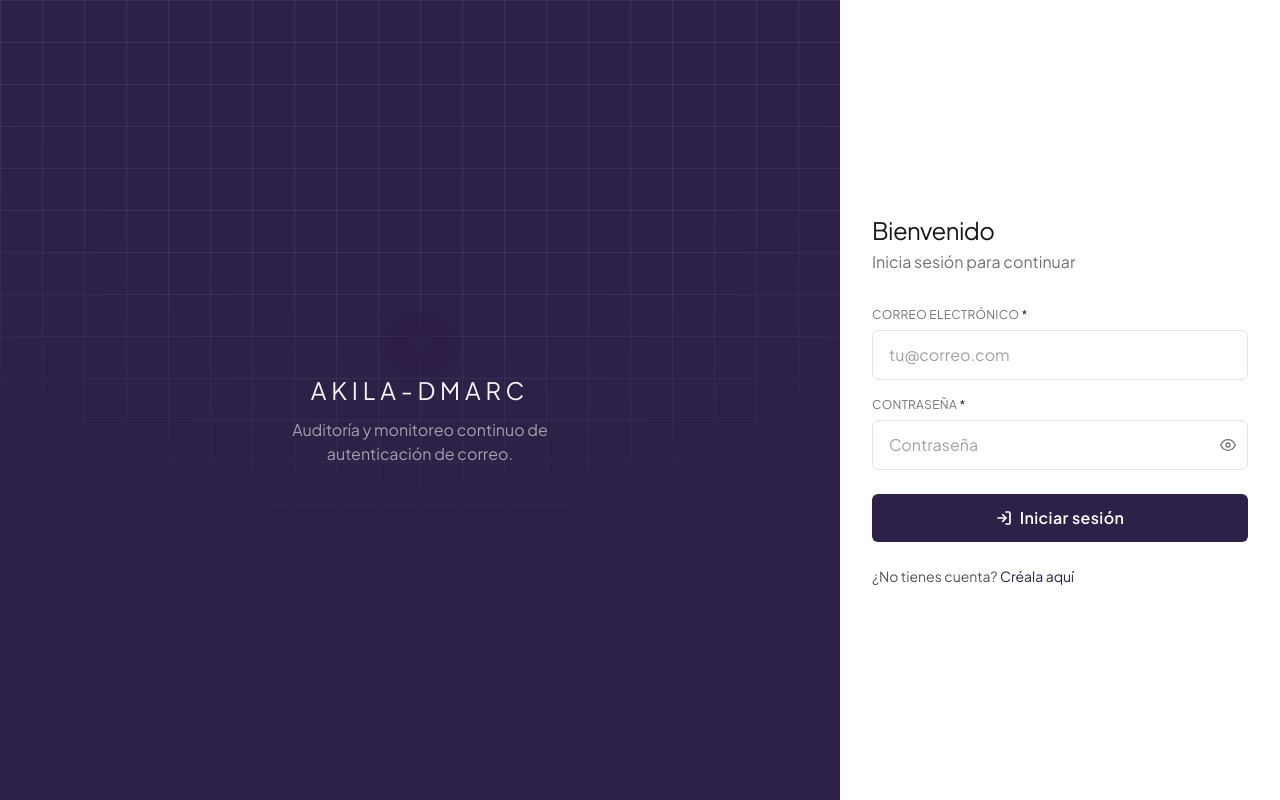
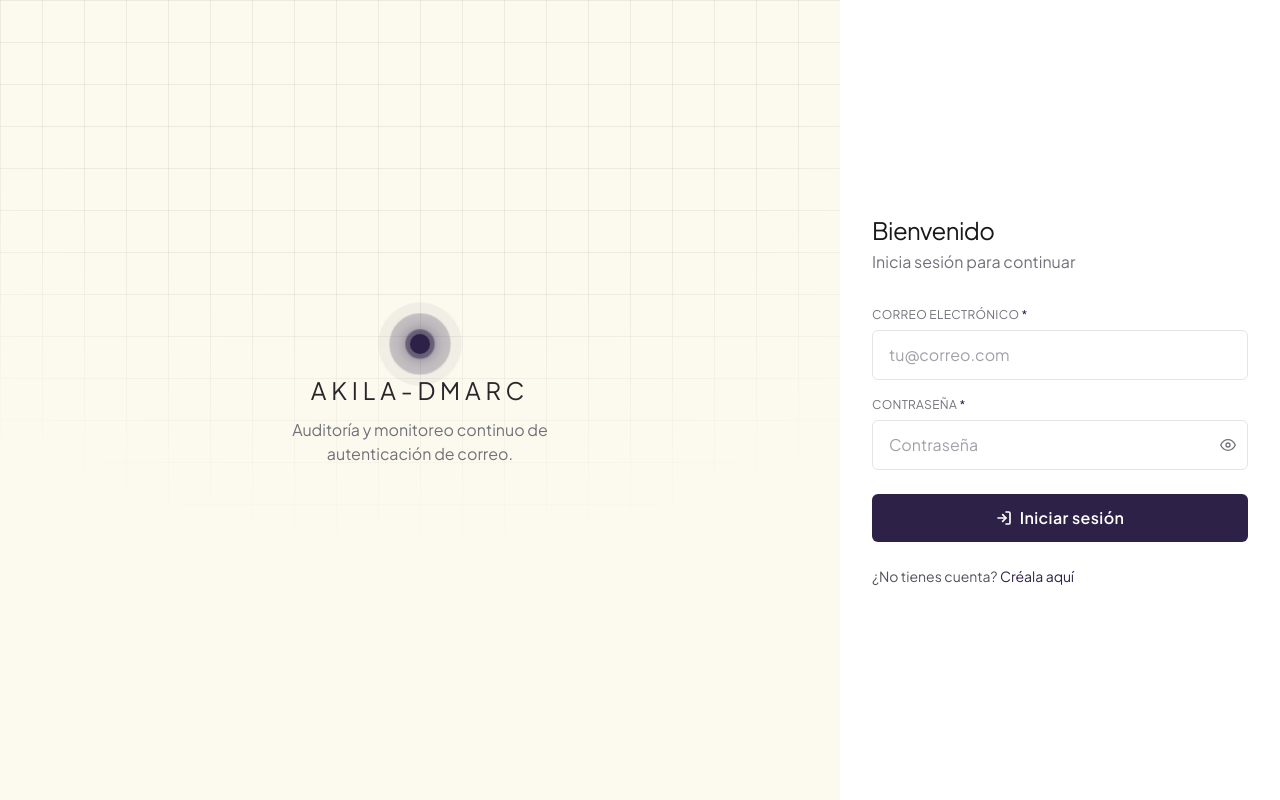
Before and after one commit to urian121/audit-dmarc, a Flask app: page /ingresar in a window 1280 px wide. Run offline with Flask 3, Linux system fonts and the light colour scheme; some libraries are stand-ins or nearby versions.

Commit message:
mejoras de ui

```diff
--- a/static/css/home.css
+++ b/static/css/home.css
@@ -1,19 +1,15 @@
-::selection { background: #ff578f; }
-body { background-color: #fff1ee; }
+::selection { background: #2d2147; color: #fff; }
+body { background-color: #fcfaef; }
 .pace .pace-progress { background: #2d2147; }
 /* Patrón de cuadritos del panel izquierdo de login/register, sobre fondo
-   #2d2147 — líneas claras suaves. */
+   #fcfaef — líneas oscuras suaves. */
 .bg-grid {
   background-image:
-    linear-gradient(to right, rgba(255,255,255,0.08) 1px, transparent 1px),
-    linear-gradient(to bottom, rgba(255,255,255,0.08) 1px, transparent 1px);
+    linear-gradient(to right, rgba(0,0,0,0.06) 1px, transparent 1px),
+    linear-gradient(to bottom, rgba(0,0,0,0.06) 1px, transparent 1px);
   background-size: 42px 42px;
   -webkit-mask-image: radial-gradient(ellipse 90% 70% at 50% 0%, #000 55%, transparent 100%);
           mask-image: radial-gradient(ellipse 90% 70% at 50% 0%, #000 55%, transparent 100%);
-}
-/* Resplandor decorativo detrás de la grilla del panel izquierdo de login/register. */
-.auth-glow {
-  background: radial-gradient(ellipse 60% 50% at 50% 0%, rgba(45, 33, 71, 0.18), transparent 70%);
 }
 /* !important + selector universal: Tailwind CDN inyecta su propio <style> con
    font-family en html/button/input/select/textarea (su preflight) — como se
--- a/templates/auth/login.html
+++ b/templates/auth/login.html
@@ -22,8 +22,7 @@
 <body class="min-h-screen font-jakarta auth-page text-zinc-700 antialiased">
 
   <div class="min-h-screen flex flex-col md:flex-row">
-    <div class="hidden md:flex relative flex-1 items-center justify-center overflow-hidden bg-[#2d2147]">
-      <div class="absolute inset-0 auth-glow pointer-events-none"></div>
+    <div class="hidden md:flex relative flex-1 items-center justify-center overflow-hidden bg-[#fcfaef]">
       <div class="absolute inset-0 bg-grid pointer-events-none"></div>
       <div class="relative flex flex-col items-center gap-3 px-6 text-center">
         <span class="relative flex w-5 h-5">
@@ -32,8 +31,8 @@
           <span class="radar-wave"></span>
           <span class="relative inline-flex w-5 h-5 rounded-full bg-[#2d2147] shadow-[0_0_16px_3px_rgba(45,33,71,0.6)]"></span>
         </span>
-        <span class="text-2xl tracking-[0.2em] text-zinc-100 uppercase mt-2">Akila-dmarc</span>
-        <p class="text-sm text-zinc-400 max-w-xs leading-relaxed">Auditoría y monitoreo continuo de autenticación de correo.</p>
+        <span class="text-2xl tracking-[0.2em] text-zinc-800 uppercase mt-2">Akila-dmarc</span>
+        <p class="text-sm text-zinc-500 max-w-xs leading-relaxed">Auditoría y monitoreo continuo de autenticación de correo.</p>
       </div>
     </div>
 
@@ -101,7 +100,7 @@
 
           <button
             type="submit"
-            class="mt-2 w-full px-6 py-3 rounded-md bg-[#2d2147] hover:bg-[#2d2147]/90 disabled:opacity-50 disabled:cursor-not-allowed text-white text-sm font-semibold tracking-wide transition-colors inline-flex items-center justify-center gap-2"
+            class="mt-2 w-full px-6 py-3 rounded-md bg-[#2d2147] hover:bg-[#2d2147]/90 disabled:bg-[#2d2147] disabled:cursor-not-allowed text-white text-sm font-semibold tracking-wide transition-colors inline-flex items-center justify-center gap-2"
           >
             <svg xmlns="http://www.w3.org/2000/svg" viewBox="0 0 24 24" fill="none" stroke="currentColor" stroke-width="2.5" stroke-linecap="round" stroke-linejoin="round" class="w-4 h-4 shrink-0">
               <path d="M15 3h4a2 2 0 0 1 2 2v14a2 2 0 0 1-2 2h-4"></path>
--- a/templates/partials/sidebar.html
+++ b/templates/partials/sidebar.html
@@ -1,4 +1,4 @@
-<aside class="print:hidden fixed lg:static inset-y-0 left-0 z-40 w-64 -translate-x-full peer-checked:translate-x-0 lg:translate-x-0 lg:shrink-0 transition-transform duration-200 flex flex-col bg-white">
+<aside class="print:hidden fixed lg:sticky inset-y-0 lg:top-0 left-0 z-40 w-64 lg:h-screen -translate-x-full peer-checked:translate-x-0 lg:translate-x-0 lg:shrink-0 transition-transform duration-200 flex flex-col bg-white">
   <a href="{{ url_for('inicio') }}" class="flex items-center gap-2.5 px-5 py-5 shrink-0">
     <span class="relative flex w-3 h-3">
       <span class="radar-wave"></span>
--- a/templates/partials/topbar.html
+++ b/templates/partials/topbar.html
@@ -9,7 +9,7 @@
   {% if current_user.is_authenticated %}
     <details class="relative">
       <summary class="list-none flex items-center gap-2 px-2.5 py-1.5 rounded-md text-[11px] text-zinc-600 tracking-wide cursor-pointer hover:text-[#2d2147] transition-colors">
-        <span class="w-5 h-5 rounded-full bg-[#2d2147]/15 text-[#2d2147] flex items-center justify-center text-[10px] font-semibold uppercase shrink-0">{{ current_user.email[0] }}</span>
+        <span class="w-8 h-8 rounded-full bg-[#2d2147]/15 text-[#2d2147] flex items-center justify-center text-[10px] font-semibold uppercase shrink-0">{{ current_user.email[0] }}</span>
         <span class="max-w-[160px] truncate">{{ current_user.email }}</span>
         <svg xmlns="http://www.w3.org/2000/svg" viewBox="0 0 24 24" fill="none" stroke="currentColor" stroke-width="2" stroke-linecap="round" stroke-linejoin="round" class="w-3 h-3 shrink-0">
           <polyline points="6 9 12 15 18 9"></polyline>
```
Also changed, not shown: AGENTS.md (+2 -2 lines), templates/auth/register.html (+4 -5 lines), .claude/settings.json (added).
